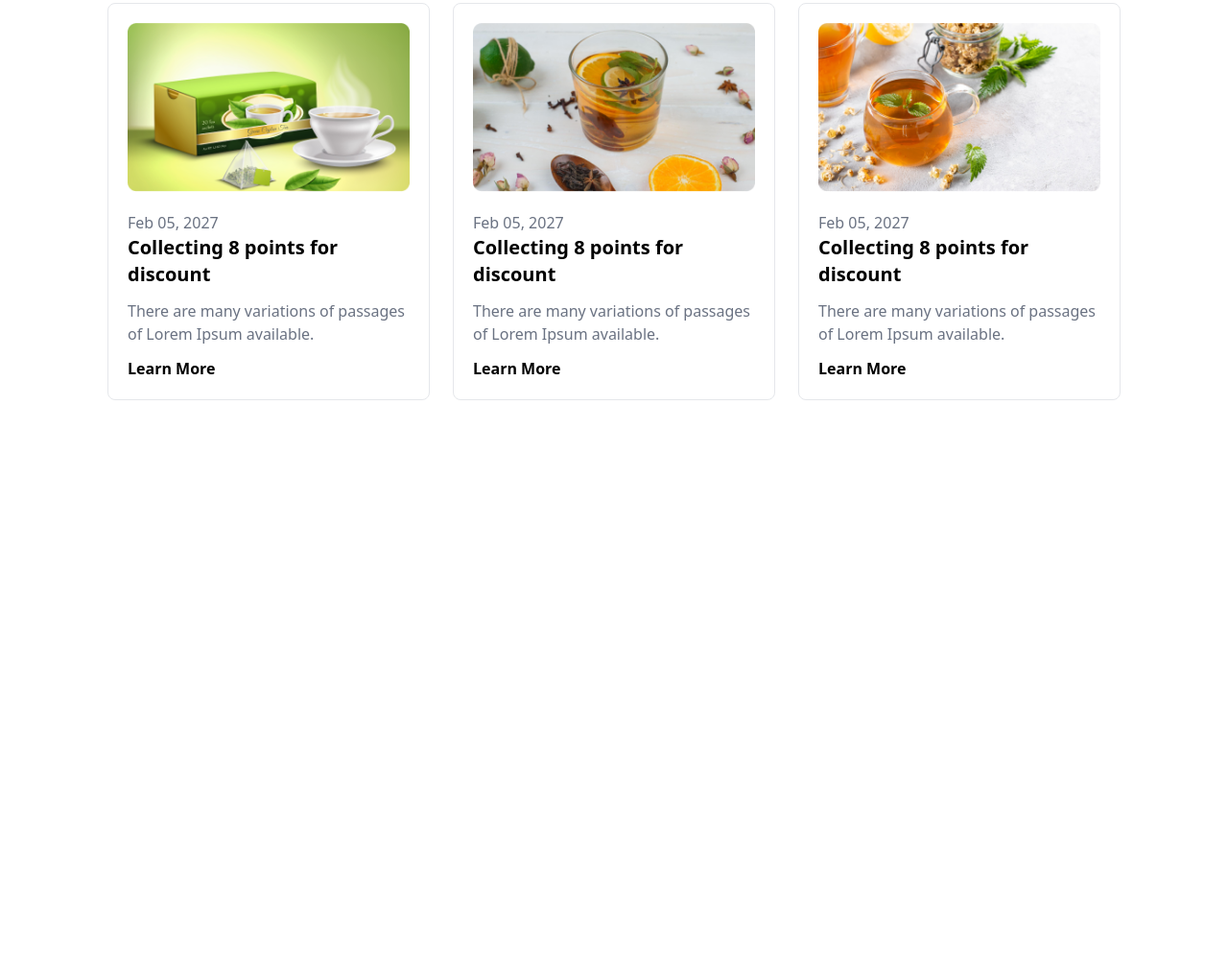
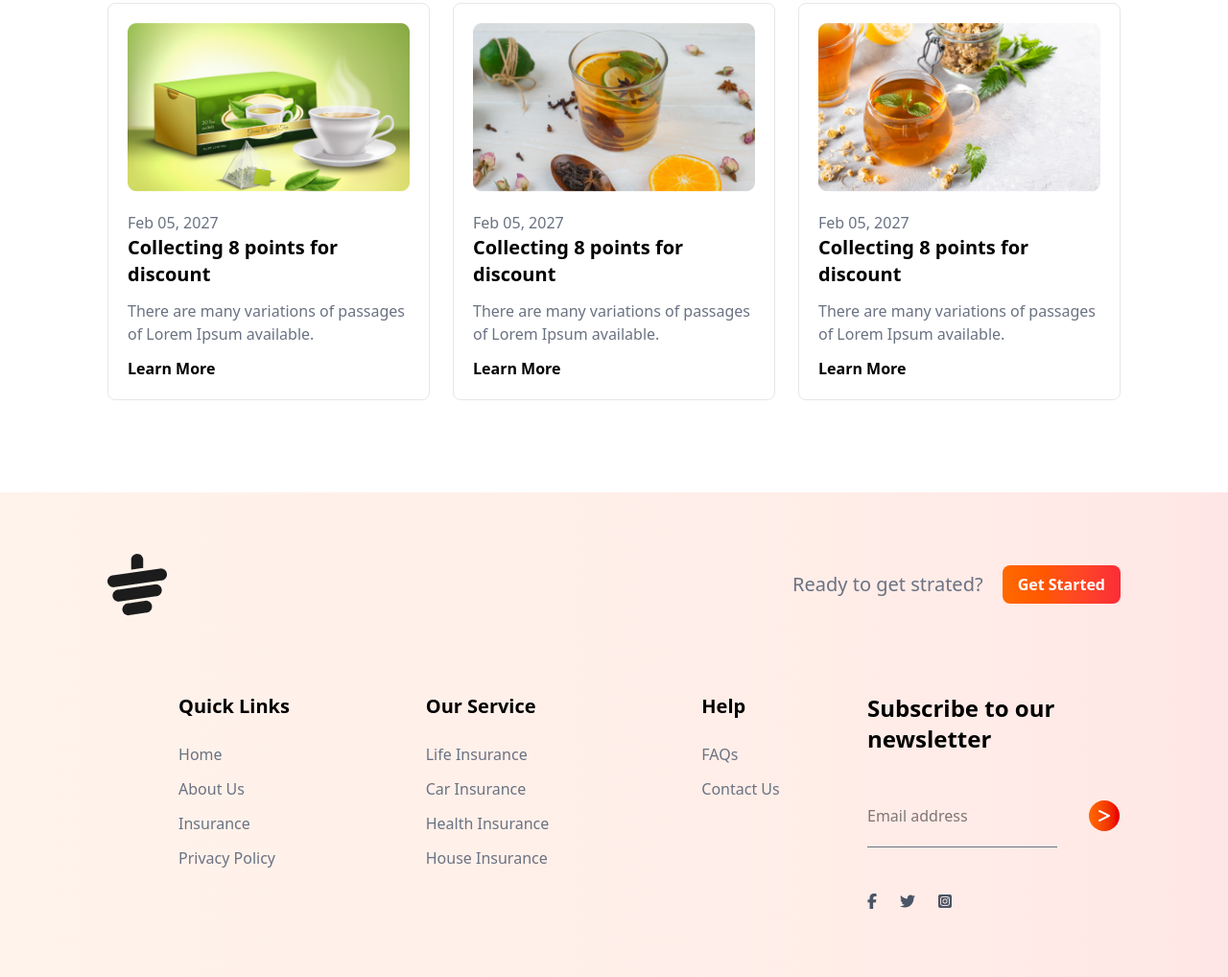
Before and after one commit to hamadismail/tea-house, a plain HTML site: page index.html in a window 1280 px wide. Shown: the part 2747-3765 px from the top of the page at 96% size. Before the commit the page ends 3260 px from the top, so only its background shows below. Drawn offline with nearby package versions, Linux system fonts and the light colour scheme.

Commit message:
added-footer-section

```diff
--- a/index.html
+++ b/index.html
@@ -331,5 +331,93 @@
         </div>
       </section>
     </main>
+
+    <!-- Footer Section -->
+    <footer class="bg-gradient-to-l from-[#FF0000]/10 to-[#FF8938]/10">
+      <div class="max-w-screen-xl mx-auto px-6 lg:px-28 py-16">
+        <!-- Logo -->
+        <div class="flex justify-between">
+          <img src="images/cup.png" />
+          <div class="md:flex items-center gap-5">
+            <p class="max-sm:mb-4 text-xl text-gray-500">
+              Ready to get strated?
+            </p>
+            <button
+              class="bg-gradient-to-r from-orange-500 to-red-500 px-4 py-2 rounded-lg text-white font-bold"
+            >
+              Get Started
+            </button>
+          </div>
+        </div>
+
+        <!-- Links -->
+        <div
+          class="grid md:grid-cols-2 lg:grid-cols-4 mt-20 justify-items-center"
+        >
+          <!-- First Column -->
+          <div class="text-center md:text-left mb-12">
+            <h3 class="text-xl font-semibold">Quick Links</h3>
+            <br />
+            <p class="text-gray-500">Home</p>
+            <p class="text-gray-500 my-3">About Us</p>
+            <p class="text-gray-500 mb-3">Insurance</p>
+            <p class="text-gray-500">Privacy Policy</p>
+          </div>
+
+          <!-- Second Column -->
+          <div class="text-center md:text-left mb-12">
+            <h3 class="text-xl font-semibold">Our Service</h3>
+            <br />
+            <p class="text-gray-500">Life Insurance</p>
+            <p class="text-gray-500 my-3">Car Insurance</p>
+            <p class="text-gray-500 mb-3">Health Insurance</p>
+            <p class="text-gray-500">House Insurance</p>
+          </div>
+
+          <!-- Third Column -->
+          <div class="text-center md:text-left mb-12">
+            <h3 class="text-xl font-semibold">Help</h3>
+            <br />
+            <p class="text-gray-500">FAQs</p>
+            <p class="text-gray-500 my-3">Contact Us</p>
+          </div>
+
+          <!-- Fourth Column -->
+          <div>
+            <h2 class="text-2xl font-semibold">Subscribe to our newsletter</h2>
+
+            <div>
+              <div class="my-12 max-md:flex max-md:justify-center">
+                <div>
+                  <div class="flex items-center">
+                    <input
+                      class="max-sm:-mr-16"
+                      type="email"
+                      placeholder="Email address"
+                    />
+                    <i
+                      class="fa-solid fa-greater-than bg-gradient-to-r from-orange-500 to-red-600 text-white text-center p-2 w-8 h-8 rounded-full"
+                    >
+                    </i>
+                  </div>
+                  <hr
+                    class="md:mt-4 mt-2 text-gray-500 w-3/4 md:w-2/3 lg:w-3/4"
+                  />
+                </div>
+              </div>
+
+              <!-- Social Icon -->
+              <div class="max-lg:flex text-gray-600 max-lg:justify-center">
+                <div class="flex gap-6">
+                  <i class="fa-brands fa-facebook-f"></i>
+                  <i class="fa-brands fa-twitter"></i>
+                  <i class="fa-brands fa-square-instagram"></i>
+                </div>
+              </div>
+            </div>
+          </div>
+        </div>
+      </div>
+    </footer>
   </body>
 </html>
```
